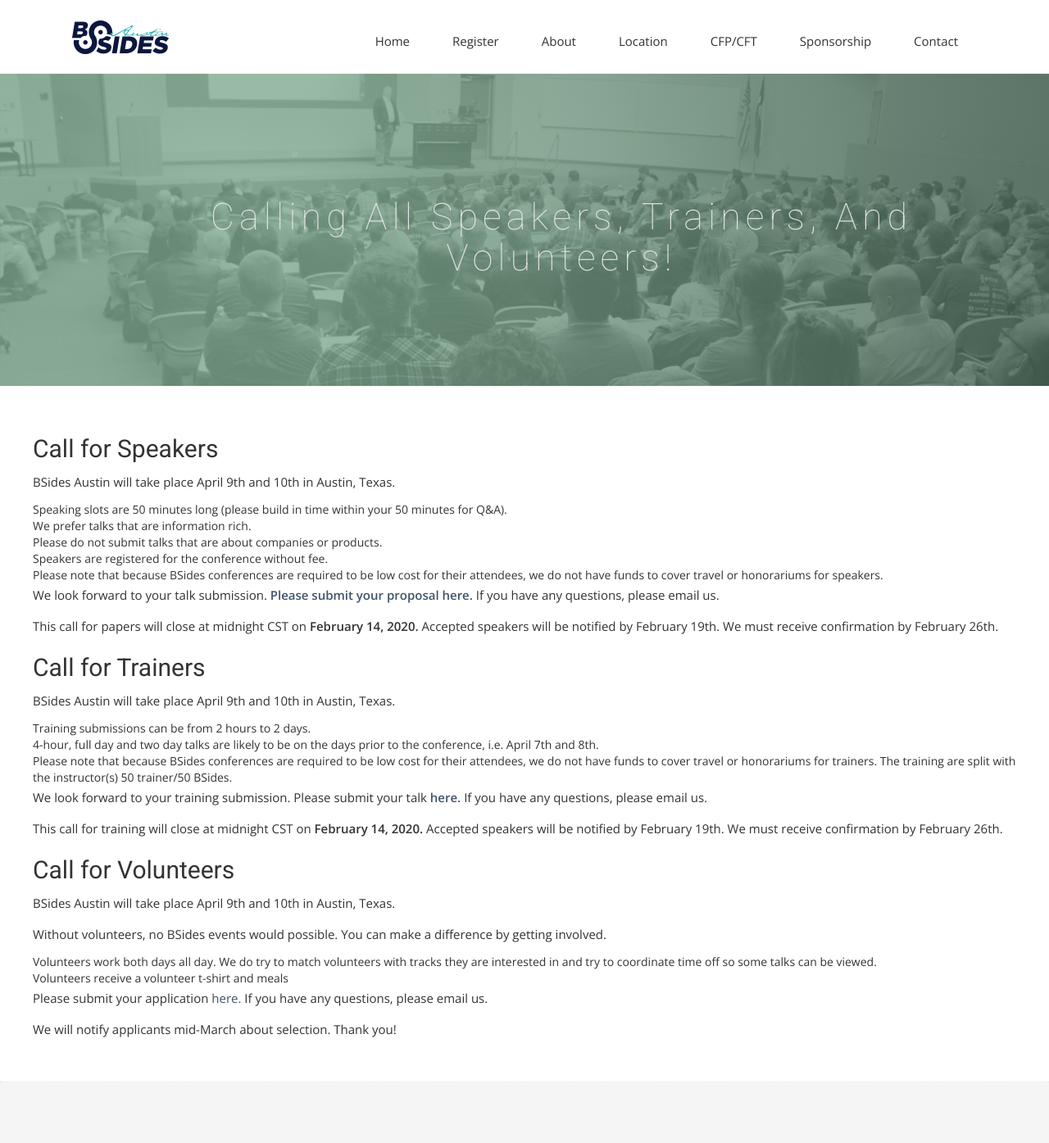
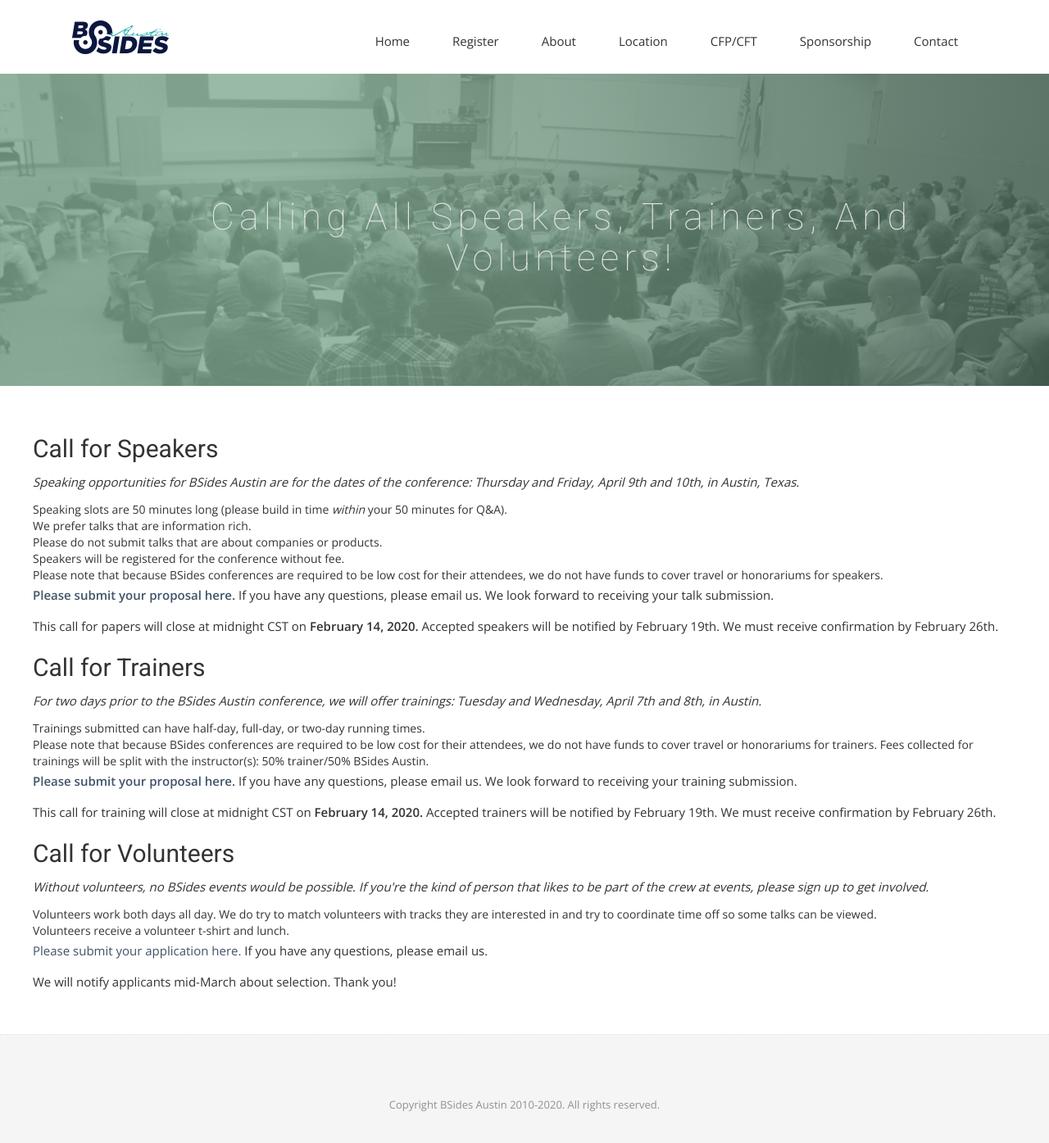
Before and after one commit to bsidesaustin/test, a Jekyll site: the page built from calls.html, in a window 1280 px wide and 1400 px high. Shown: the top 1395 px of the window at 82% size. Built offline with Jekyll 4.4.1, drawn with Linux system fonts in a browser that asks for light colours; nearby versions of some CDN libraries; some web fonts are replaced.

Commit message:
Update calls.html

```diff
--- a/calls.html
+++ b/calls.html
@@ -23,49 +23,43 @@
 
 
   <h2>Call for Speakers</h2>
-<p>BSides Austin will take place April 9th and 10th in Austin, Texas.</p>
+<p><em>Speaking opportunities for BSides Austin are for the dates of the conference: Thursday and Friday, April 9th and 10th, in Austin, Texas.</em></p>
+
 <ul>
-<li>
-<ul>
-<li>Speaking slots are 50 minutes long (please build in time within your 50 minutes for Q&amp;A).</li>
-<li>We prefer talks that are information rich.</li>
-<li>Please do not submit talks that are about companies or products.</li>
-<li>Speakers are registered for the conference without fee.</li>
-<li>Please note that because BSides conferences are required to be low cost for their attendees, we do not have funds to cover travel or honorariums for speakers.</li>
+  <li>Speaking slots are 50 minutes long (please build in time <em>within</em> your 50 minutes for Q&amp;A).</li>
+  <li>We prefer talks that are information rich.</li
+  <li>Please do not submit talks that are about companies or products.</li>
+  <li>Speakers will be registered for the conference without fee.</li>
+  <li>Please note that because BSides conferences are required to be low cost for their attendees, we do not have funds to cover travel or honorariums for speakers.</li>
 </ul>
-</li>
-</ul>
-<p>We look forward to your talk submission. <strong><a href="https://forms.gle/SpwUrS8bGZMF3F8S9" target="_blank">Please submit your proposal here.</a></strong> If you have any questions, please email us.</p>
+
+<p><strong><a href="https://forms.gle/SpwUrS8bGZMF3F8S9" target="_blank">Please submit your proposal here.</a></strong> If you have any questions, please email us. We look forward to receiving your talk submission.</p>
+
 <p>This call for papers will close at midnight CST on <strong>February 14, 2020.</strong> Accepted speakers will be notified by February 19th. We must receive confirmation by February 26th.</p>
 
 
 <h2>Call for Trainers</h2>
-<p>BSides Austin will take place April 9th and 10th in Austin, Texas.</p>
+<p><em>For two days prior to the BSides Austin conference, we will offer trainings: Tuesday and Wednesday, April 7th and 8th, in Austin.</em></p>
+
 <ul>
-<li style="list-style-type: none;">
-<ul>
-<li>Training submissions can be from 2 hours to 2 days.</li>
-<li>4-hour, full day and two day talks are likely to be on the days prior to the conference, i.e. April 7th and 8th.</li>
-<li>Please note that because BSides conferences are required to be low cost for their attendees, we do not have funds to cover travel or honorariums for trainers. The training are split with the instructor(s) 50 trainer/50 BSides.</li>
+  <li>Trainings submitted can have half-day, full-day, or two-day running times.</li>
+  <li>Please note that because BSides conferences are required to be low cost for their attendees, we do not have funds to cover travel or honorariums for trainers. Fees collected for trainings will be split with the instructor(s): 50% trainer/50% BSides Austin.</li>
 </ul>
-</li>
-</ul>
-<p>We look forward to your training submission. Please submit your talk <strong><a href="https://forms.gle/v6SZEbeWwBzdc1uw8" target="_blank">here.</a></strong> If you have any questions, please email us.</p>
-<p>This call for training will close at midnight CST on <strong>February 14, 2020.</strong> Accepted speakers will be notified by February 19th. We must receive confirmation by February 26th.</p>
+
+<p><strong><a href="https://forms.gle/v6SZEbeWwBzdc1uw8" target="_blank">Please submit your proposal here.</a></strong> If you have any questions, please email us. We look forward to receiving your training submission.</p>
+
+<p>This call for training will close at midnight CST on <strong>February 14, 2020.</strong> Accepted trainers will be notified by February 19th. We must receive confirmation by February 26th.</p>
 
 <h2>Call for Volunteers</h2>
-<p>BSides Austin will take place April 9th and 10th in Austin, Texas.</p>
-<p>Without volunteers, no BSides events would possible. You can make a difference by getting involved.</p>
+<p><em>Without volunteers, no BSides events would be possible. If you're the kind of person that likes to be part of the crew at events, please sign up to get involved.</em></p>
+
 <ul>
-<li style="list-style-type: none;">
-<ul>
-<li>Volunteers work both days all day. We do try to match volunteers with tracks they are interested in and try to coordinate time off so some talks can be viewed.</li>
-<li>Volunteers receive a volunteer t-shirt and meals</li>
+  <li>Volunteers work both days all day. We do try to match volunteers with tracks they are interested in and try to coordinate time off so some talks can be viewed.</li>
+  <li>Volunteers receive a volunteer t-shirt and lunch.</li>
 </ul>
-</li>
-</ul>
-<p>Please submit your application <a href="https://forms.gle/eTHoE1EUDXFXaD4p9" target="_blank">here.</a> If you have any questions, please email us.</p>
+
+<p><a href="https://forms.gle/eTHoE1EUDXFXaD4p9" target="_blank">Please submit your application here.</a> If you have any questions, please email us.</p>
+
 <p>We will notify applicants mid-March about selection. Thank you!<p>
 
-
 </div>
```
